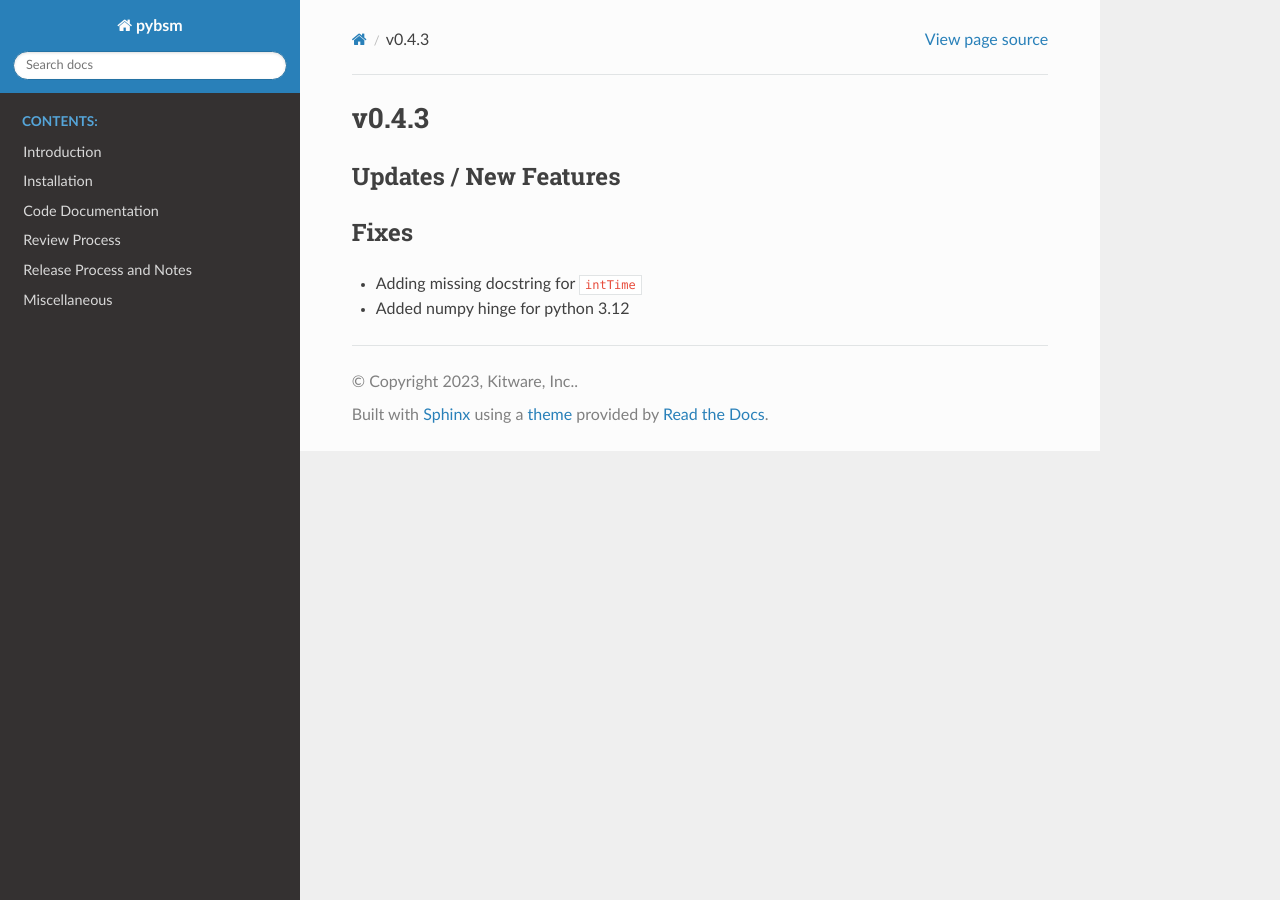
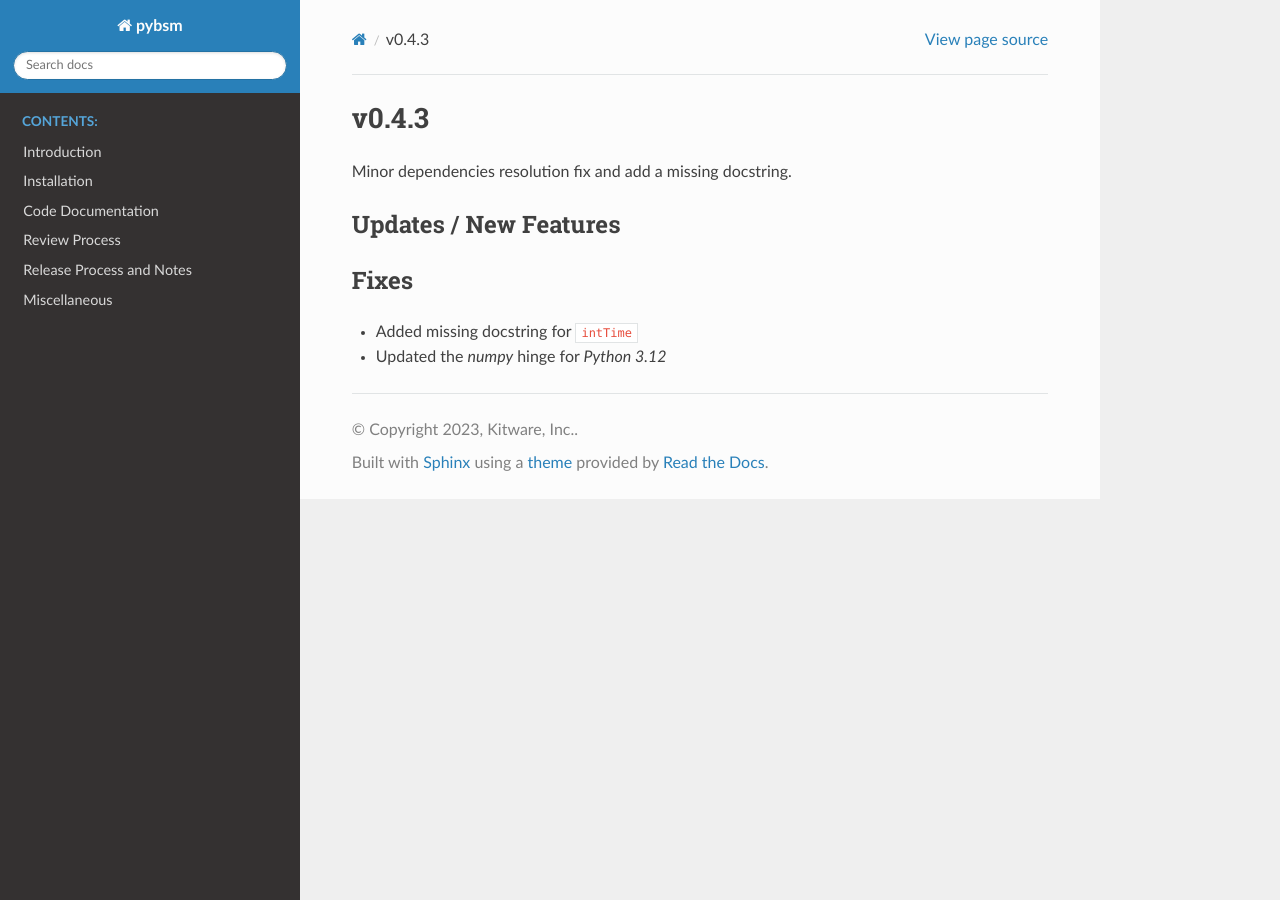
Before and after one commit to Kitware/pybsm, a Sphinx documentation site: the page built from docs/release_notes/v0.4.3.rst, in a window 1280 px wide. Built offline with Sphinx 7.4.7 and the Read the Docs theme 2.0.0, drawn with Linux system fonts in a browser that asks for light colours.

Commit message:
Updated release notes.

```diff
--- a/docs/release_notes/v0.4.3.rst
+++ b/docs/release_notes/v0.4.3.rst
@@ -1,5 +1,7 @@
 v0.4.3
 ======
+
+Minor dependencies resolution fix and add a missing docstring.
 
 Updates / New Features
 ----------------------
@@ -7,6 +9,6 @@ Updates / New Features
 Fixes
 -----
 
-* Adding missing docstring for ``intTime``
+* Added missing docstring for ``intTime``
 
-* Added numpy hinge for python 3.12
+* Updated the `numpy` hinge for `Python 3.12`
```
